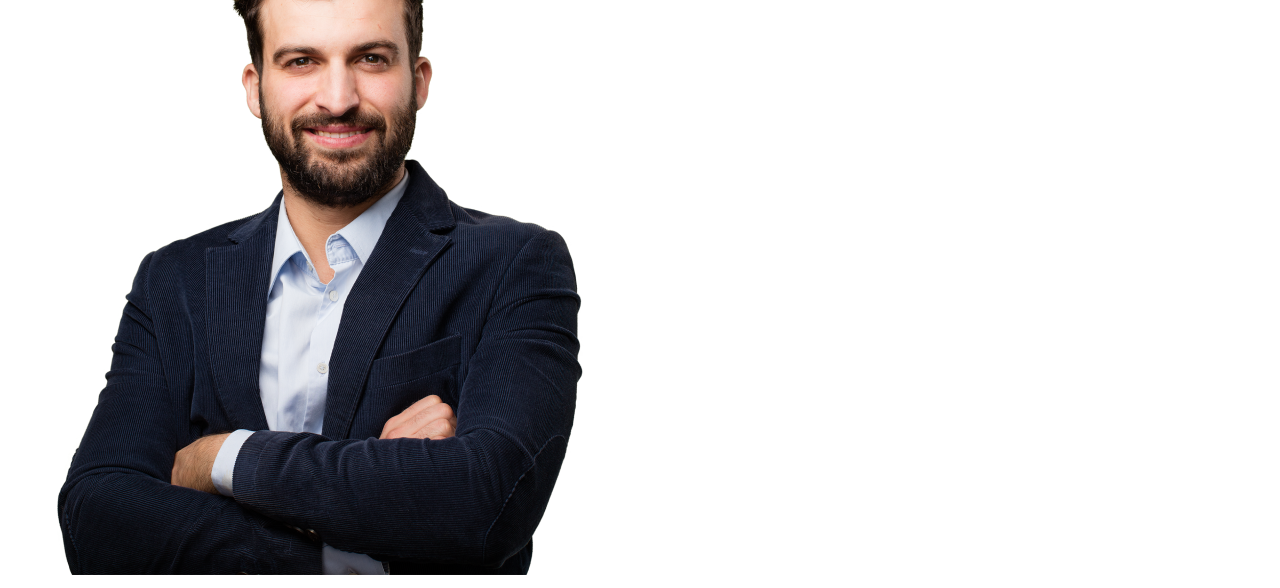
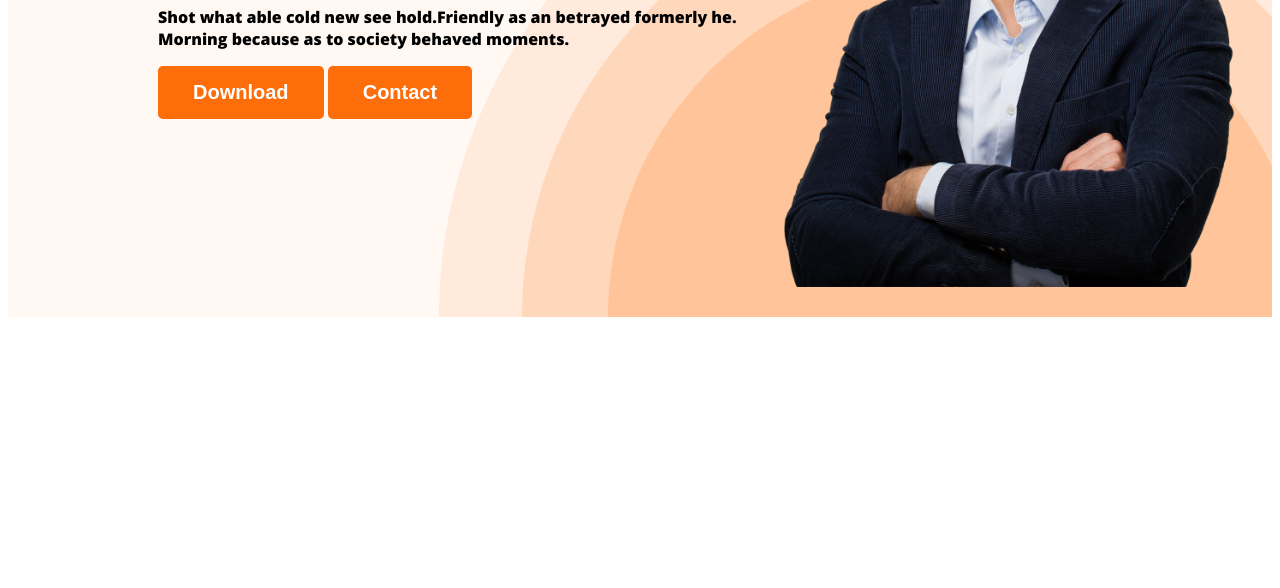
Before and after one commit to Rinku-Al-Mamun/demo-portfolio, a plain HTML site: page index.html in a window 1280 px wide. Shown: the part 481-1069 px from the top of the page. After the commit the page ends 806 px from the top, so only its background shows below. Drawn offline with nearby package versions, Linux system fonts and the light colour scheme.

Commit message:
header bg image upload

```diff
--- a/index.html
+++ b/index.html
@@ -14,7 +14,7 @@
 </head>
 
 <body>
-    <header>
+    <header class="header">
         <nav>
             <h3 class="nav-title">Ma<span class="text-primary">r</span>y</h3>
             <ul>
@@ -24,7 +24,7 @@
             </ul>
         </nav>
         <div class="banner">
-            <div>
+            <div class="banner-content">
                 <h3 class="banner-greeting">Hi, I am</h3>
                 <h1 class>Mary Hardy</h1>
                 <p>Shot what able cold new see hold.Friendly as an betrayed formerly he. Morning because as to society behaved moments.</p>
--- a/styles/style.css
+++ b/styles/style.css
@@ -52,7 +52,16 @@ nav a {
 /* header related style  */
 .header{
     background-color: #FFF8F3;
+    background-image: url('../images/header_bg.png');
+    background-repeat: no-repeat;
+    background-position: bottom right;
+
 }
 .banner{
-    padding: ;
+    padding: 30px 30px 30px 150px;
+    display: flex;
+    align-items: center;
 }
+.banner .profile-pic{
+    width: 500px;
+}
```
